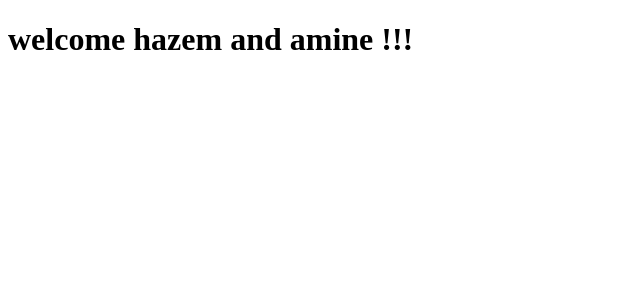
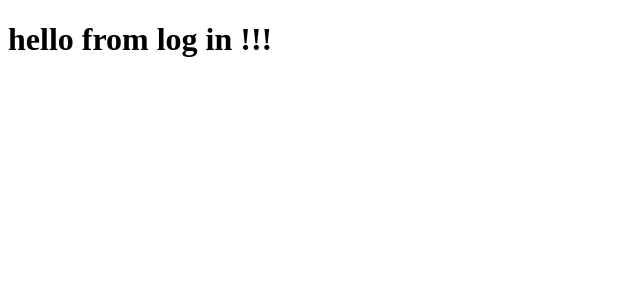
Before and after one commit to hazembensaria/worklab-client, an Angular app: page / in a window 1280 px wide. Shown: the top 300 px of the page, without its empty margins (0-640 px from the left). Built offline with nearby package versions, Linux system fonts and the light colour scheme.

Commit message:
add login interface

```diff
--- a/src/app/app.component.html
+++ b/src/app/app.component.html
@@ -1 +1 @@
-<h1>welcome hazem and amine !!!</h1>
+<h1>hello from log in !!!</h1>
```
